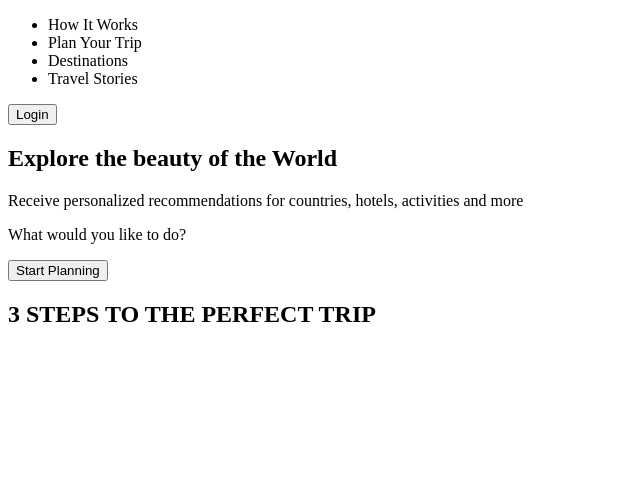
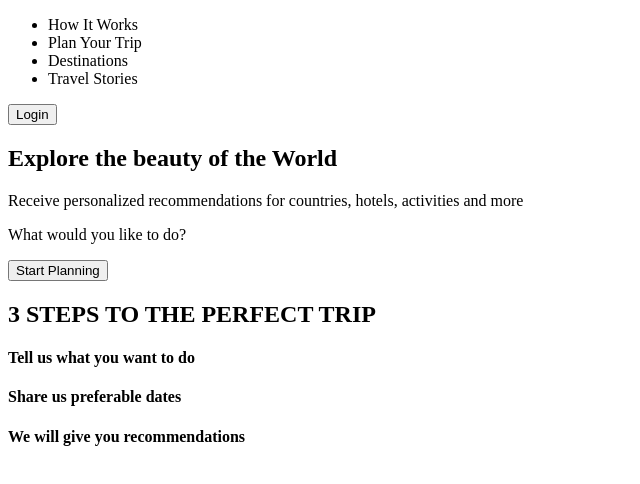
Before and after one commit to NataliaVeremeychik/rsschool-cv, a plain HTML site: page travel.html in a window 1280 px wide. Shown: the whole page, without its empty margins (0-640 px from the left). Drawn offline with Linux system fonts and the light colour scheme.

Commit message:
docs: header_action_part_start_tools

```diff
--- a/travel.html
+++ b/travel.html
@@ -70,7 +70,17 @@
 
                 <div class="container">
                     <h2>3 STEPS TO THE PERFECT TRIP</h2>
+                   <div class="tools">
+                    <span class="icon_square"></span>
+                    <h4>Tell us what you want to do</h4>
 
+                    <h4>Share us preferable dates </h4>
+
+                    <h4>We will give you recommendations</h4>
+
+
+
+                   </div>
 
 
 
```
